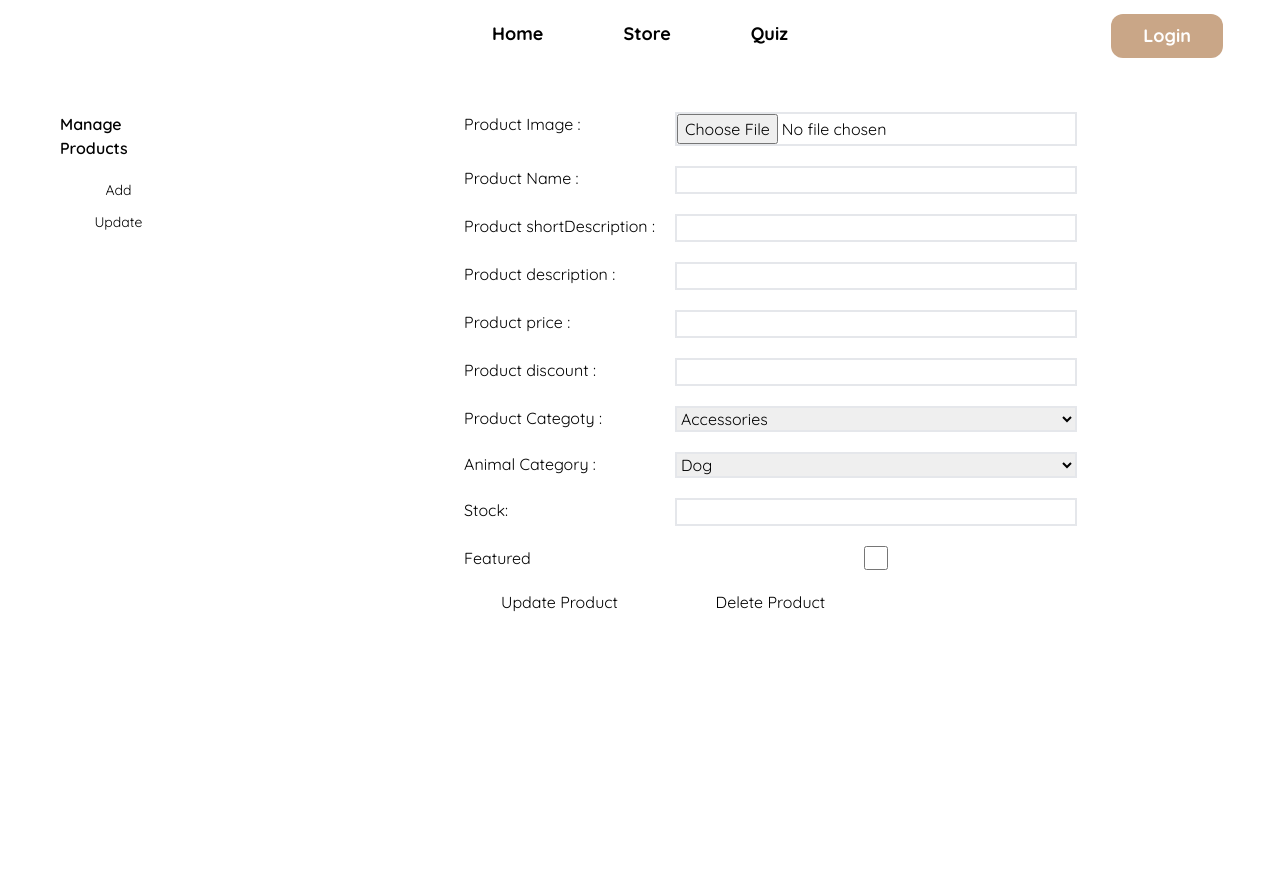
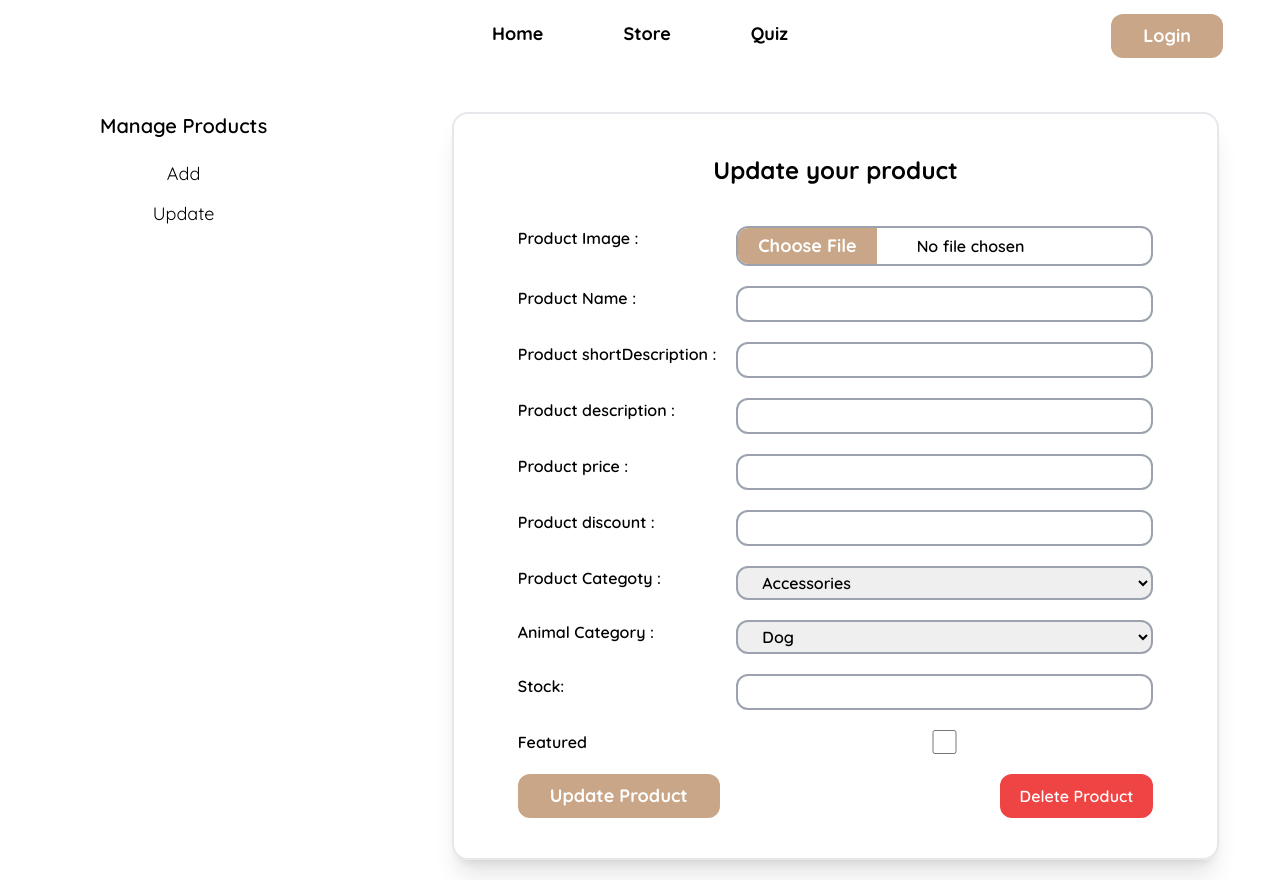
Before and after one commit to anishmrzn/pawdoption, a React (Vite) app in the folder pawdoption-main/: page /seller/update/1 in a window 1280 px wide. Before the commit the page ends 800 px from the top, so only its background shows below. Built offline with nearby package versions, Linux system fonts and the light colour scheme; no server answers.

Commit message:
seller page design

```diff
--- a/pawdoption-main/src/Seller/AddProduct.jsx
+++ b/pawdoption-main/src/Seller/AddProduct.jsx
@@ -64,9 +64,9 @@ function AddProduct() {
       );
 
       if (response.ok) {
-        toast.success("Product Added");
         navigate("/store");
         window.location.reload();
+        toast.success("Product Added");
       } else {
         toast.error("Unsuccessful");
       }
@@ -76,11 +76,11 @@ function AddProduct() {
   };
 
   return (
-    <div className="flex flex-col gap-10 ">
+    <div className="flex flex-col gap-10 border-2 px-16 py-10 rounded-2xl shadow-xl ">
       <h1 className="text-center font-extrabold text-2xl">
         Add your product here
       </h1>
-      <form className="grid grid-cols-3 gap-5">
+      <form className="grid grid-cols-3 gap-5 font-semibold">
         <label htmlFor="productImg">Product Image :</label>
         <input
           type="file"
@@ -89,7 +89,7 @@ function AddProduct() {
           onChange={(e) => {
             setProductImg(e.target.files[0]);
           }}
-          className="col-span-2 border-2"
+          className="col-span-2 border-2  rounded-xl border-gray-400"
         />
         <label htmlFor="productName">Product Name :</label>
         <input
@@ -99,7 +99,7 @@ function AddProduct() {
             setProductName(e.target.value);
           }}
           value={productName}
-          className="col-span-2 border-2"
+          className="col-span-2 border-2 rounded-xl border-gray-400 py-1 px-5"
         />
         <label htmlFor="productShortDes">Product shortDescription :</label>
         <input
@@ -110,7 +110,7 @@ function AddProduct() {
           }}
           value={shortDescription}
           maxLength="40"
-          className="col-span-2 border-2"
+          className="col-span-2 border-2 rounded-xl border-gray-400 py-1 px-5"
         />
         <label htmlFor="productDes">Product description :</label>
         <input
@@ -120,7 +120,7 @@ function AddProduct() {
           onChange={(e) => {
             setDescription(e.target.value);
           }}
-          className="col-span-2 border-2"
+          className="col-span-2 border-2 rounded-xl border-gray-400 py-1 px-5"
         />
         <label htmlFor="productPrice">Product price :</label>
         <input
@@ -130,7 +130,7 @@ function AddProduct() {
           onChange={(e) => {
             setPrice(e.target.value);
           }}
-          className="col-span-2 border-2"
+          className="col-span-2 border-2 rounded-xl border-gray-400 py-1 px-5"
         />
         <label htmlFor="productDis">Product discount :</label>
         <input
@@ -140,7 +140,7 @@ function AddProduct() {
           onChange={(e) => {
             setDiscount(e.target.value);
           }}
-          className="col-span-2 border-2"
+          className="col-span-2 border-2 rounded-xl border-gray-400 py-1 px-5"
         />
         <label htmlFor="productCat">Product Categoty :</label>
         <select
@@ -149,7 +149,7 @@ function AddProduct() {
           onChange={(e) => {
             setCategory(e.target.value);
           }}
-          className="col-span-2 border-2"
+          className="col-span-2 border-2 rounded-xl border-gray-400 py-1 px-5"
         >
           <option value="Accessories">Accessories</option>
           <option value="Pet Food">Pet Food</option>
@@ -162,7 +162,7 @@ function AddProduct() {
           onChange={(e) => {
             setAnimalCategory(e.target.value);
           }}
-          className="col-span-2 border-2"
+          className="col-span-2 border-2 rounded-xl border-gray-400 py-1 px-5"
         >
           <option value="Dog">Dog</option>
           <option value="Cat">Cat</option>
@@ -175,7 +175,7 @@ function AddProduct() {
           onChange={(e) => {
             setStock(e.target.value);
           }}
-          className="col-span-2 border-2"
+          className="col-span-2 border-2 rounded-xl border-gray-400 py-1 px-5"
         />
         <label htmlFor="featured">Featured</label>
         <input
@@ -185,7 +185,7 @@ function AddProduct() {
           onChange={(e) => {
             setFeatured(e.target.checked);
           }}
-          className="col-span-2"
+          className="col-span-2 rounded-xl border-gray-300 py-1 px-5"
         />
         {/* <label htmlFor="seller">Seller:</label>
         <input
@@ -197,8 +197,10 @@ function AddProduct() {
           }}
           className="col-span-2 border-2"
         /> */}
-        <button onClick={handleSubmit}>Submit</button>
       </form>
+      <button onClick={handleSubmit} className="button ">
+        Submit
+      </button>
     </div>
   );
 }
--- a/pawdoption-main/src/Seller/ManageProducts.jsx
+++ b/pawdoption-main/src/Seller/ManageProducts.jsx
@@ -5,8 +5,11 @@ function ManageProducts() {
   const { products } = useProductContext();
 
   return (
-    <>
-      <div className="flex gap-10 flex-wrap justify-between">
+    <div className="flex flex-col items-center gap-10">
+      <h1 className="font-extrabold text-2xl">
+        Choose the product you want to update
+      </h1>
+      <div className="grid grid-cols-2 md:grid-cols-3 lg:grid-cols-4 gap-10  justify-between">
         {products?.map((product) => {
           // return <FeatureProducts product={product} key={product._id} />;
           return (
@@ -26,7 +29,7 @@ function ManageProducts() {
           );
         })}
       </div>
-    </>
+    </div>
   );
 }
 
--- a/pawdoption-main/src/Seller/Seller.jsx
+++ b/pawdoption-main/src/Seller/Seller.jsx
@@ -3,23 +3,33 @@ import PageNav from "../components/PageNav";
 
 function Seller() {
   return (
-    <div className="grid grid-cols-5 gap-16">
-      <div className="col-span-5">
+    <div className="grid grid-cols-10 gap-16">
+      <div className="col-span-10">
         <PageNav />
       </div>
 
-      <div className="col-span-1 flex flex-col items-center px-10 gap-5">
-        <h1 className="text-md font-semibold">Manage Products</h1>
-        <ul className="flex flex-col items-center gap-3 text-sm">
+      <div className="col-span-3 flex flex-col items-center px-10 gap-5">
+        <h1 className="text-md font-semibold text-xl">Manage Products</h1>
+        <ul className="flex flex-col items-center gap-3 text-lg  ">
           <li>
-            <Link to="/seller/add">Add</Link>
+            <Link
+              to="/seller/add"
+              className="cursor-pointer hover:text-gray-500"
+            >
+              Add
+            </Link>
           </li>
           <li>
-            <Link to="/seller/manage">Update</Link>
+            <Link
+              to="/seller/manage"
+              className="cursor-pointer hover:text-gray-500"
+            >
+              Update
+            </Link>
           </li>
         </ul>
       </div>
-      <div className="col-span-4 flex  justify-center">
+      <div className="col-span-7 flex  justify-center">
         <Outlet />
       </div>
     </div>
--- a/pawdoption-main/src/Seller/UpdateProduct.jsx
+++ b/pawdoption-main/src/Seller/UpdateProduct.jsx
@@ -7,8 +7,6 @@ import { useProductContext } from "../context/ProductContext";
 const API = "http://127.0.0.1:8000/api/products/";
 
 function UpdateProduct() {
-  const navigate = useNavigate;
-
   const [productImg, setProductImg] = useState("");
   const [Description, setDescription] = useState("");
   const [productName, setProductName] = useState("");
@@ -92,6 +90,10 @@ function UpdateProduct() {
       //   console.log(error);
       //   toast.error("error deleting");
       // }
+      let answer = window.prompt(
+        "Are you sure you want to delete this product?"
+      );
+      if (!answer) return;
       const response = await fetch(`http://127.0.0.1:8000/api/delete/${id}/`, {
         method: "DELETE",
       });
@@ -106,8 +108,9 @@ function UpdateProduct() {
     }
   };
   return (
-    <div>
-      <form className="grid grid-cols-3 gap-5">
+    <div className="flex flex-col gap-10 items-center border-2 px-16 py-10 rounded-2xl shadow-xl ">
+      <h1 className=" font-extrabold text-2xl">Update your product </h1>
+      <form className="grid grid-cols-3 gap-5 font-semibold">
         <label htmlFor="productImg">Product Image :</label>
         <input
           type="file"
@@ -116,7 +119,7 @@ function UpdateProduct() {
           onChange={(e) => {
             setProductImg(e.target.value);
           }}
-          className="col-span-2 border-2"
+          className="col-span-2 border-2  rounded-xl border-gray-400"
         />
         <label htmlFor="productName">Product Name :</label>
         <input
@@ -126,7 +129,7 @@ function UpdateProduct() {
             setProductName(e.target.value);
           }}
           value={productName}
-          className="col-span-2 border-2"
+          className="col-span-2 border-2  rounded-xl border-gray-400 py-1 px-5"
         />
         <label htmlFor="productShortDes">Product shortDescription :</label>
         <input
@@ -137,7 +140,7 @@ function UpdateProduct() {
           }}
           value={shortDescription}
           maxLength="40"
-          className="col-span-2 border-2"
+          className="col-span-2 border-2 rounded-xl border-gray-400 py-1 px-5"
         />
         <label htmlFor="productDes">Product description :</label>
         <input
@@ -147,7 +150,7 @@ function UpdateProduct() {
           onChange={(e) => {
             setDescription(e.target.value);
           }}
-          className="col-span-2 border-2"
+          className="col-span-2 border-2 rounded-xl border-gray-400 py-1 px-5"
         />
         <label htmlFor="productPrice">Product price :</label>
         <input
@@ -157,7 +160,7 @@ function UpdateProduct() {
           onChange={(e) => {
             setPrice(e.target.value);
           }}
-          className="col-span-2 border-2"
+          className="col-span-2 border-2 rounded-xl border-gray-400 py-1 px-5"
         />
         <label htmlFor="productDis">Product discount :</label>
         <input
@@ -167,7 +170,7 @@ function UpdateProduct() {
           onChange={(e) => {
             setDiscount(e.target.value);
           }}
-          className="col-span-2 border-2"
+          className="col-span-2 border-2 rounded-xl border-gray-400 py-1 px-5"
         />
         <label htmlFor="productCat">Product Categoty :</label>
         <select
@@ -177,7 +180,7 @@ function UpdateProduct() {
           onChange={(e) => {
             setCategory(e.target.value);
           }}
-          className="col-span-2 border-2"
+          className="col-span-2 border-2 rounded-xl border-gray-400 py-1 px-5"
         >
           <option value="Accessories">Accessories</option>
           <option value="Pet Food">Pet Food</option>
@@ -190,7 +193,7 @@ function UpdateProduct() {
           onChange={(e) => {
             setAnimalCategory(e.target.value);
           }}
-          className="col-span-2 border-2"
+          className="col-span-2 border-2 rounded-xl border-gray-400 py-1 px-5"
         >
           <option value="Dog">Dog</option>
           <option value="Cat">Cat</option>
@@ -203,7 +206,7 @@ function UpdateProduct() {
           onChange={(e) => {
             setStock(e.target.value);
           }}
-          className="col-span-2 border-2"
+          className="col-span-2 border-2 rounded-xl border-gray-400 py-1 px-5"
         />
         <label htmlFor="featured">Featured</label>
         <input
@@ -213,15 +216,19 @@ function UpdateProduct() {
           onChange={(e) => {
             setFeatured(e.target.checked);
           }}
-          className="col-span-2"
+          className="col-span-2 rounded-xl border-gray-400 py-1 px-5"
         />
-
-        <button onClick={handleSubmit} className="col-span-1">
-          Update Product
-        </button>
-        <button onClick={handleDelete} className="col-span-1">
-          Delete Product
-        </button>
+        <div className="col-span-3 flex justify-between ">
+          <button onClick={handleSubmit} className="button">
+            Update Product
+          </button>
+          <button
+            onClick={handleDelete}
+            className=" px-5 py-1 rounded-xl text-white bg-red-500"
+          >
+            Delete Product
+          </button>
+        </div>
       </form>
     </div>
   );
--- a/pawdoption-main/src/index.css
+++ b/pawdoption-main/src/index.css
@@ -59,6 +59,9 @@ body {
 .sticky {
   @apply fixed w-[96%] bg-white z-10 shadow-md pt-3 pb-7  px-3 transform translate-y-[-1.3rem];
 }
+input::file-selector-button {
+  @apply font-bold text-white text-sm lg:text-lg hover:shadow-2xl transition-all duration-500 bg-[#c9a687]  border-0 px-5 py-1 cursor-pointer hover:bg-[#dbaa81] mr-10;
+}
 
 /* hamburger menu */
 .hamburger {
```
Also changed, not shown: 1 other file (tests, documents, lock files or other folders).
